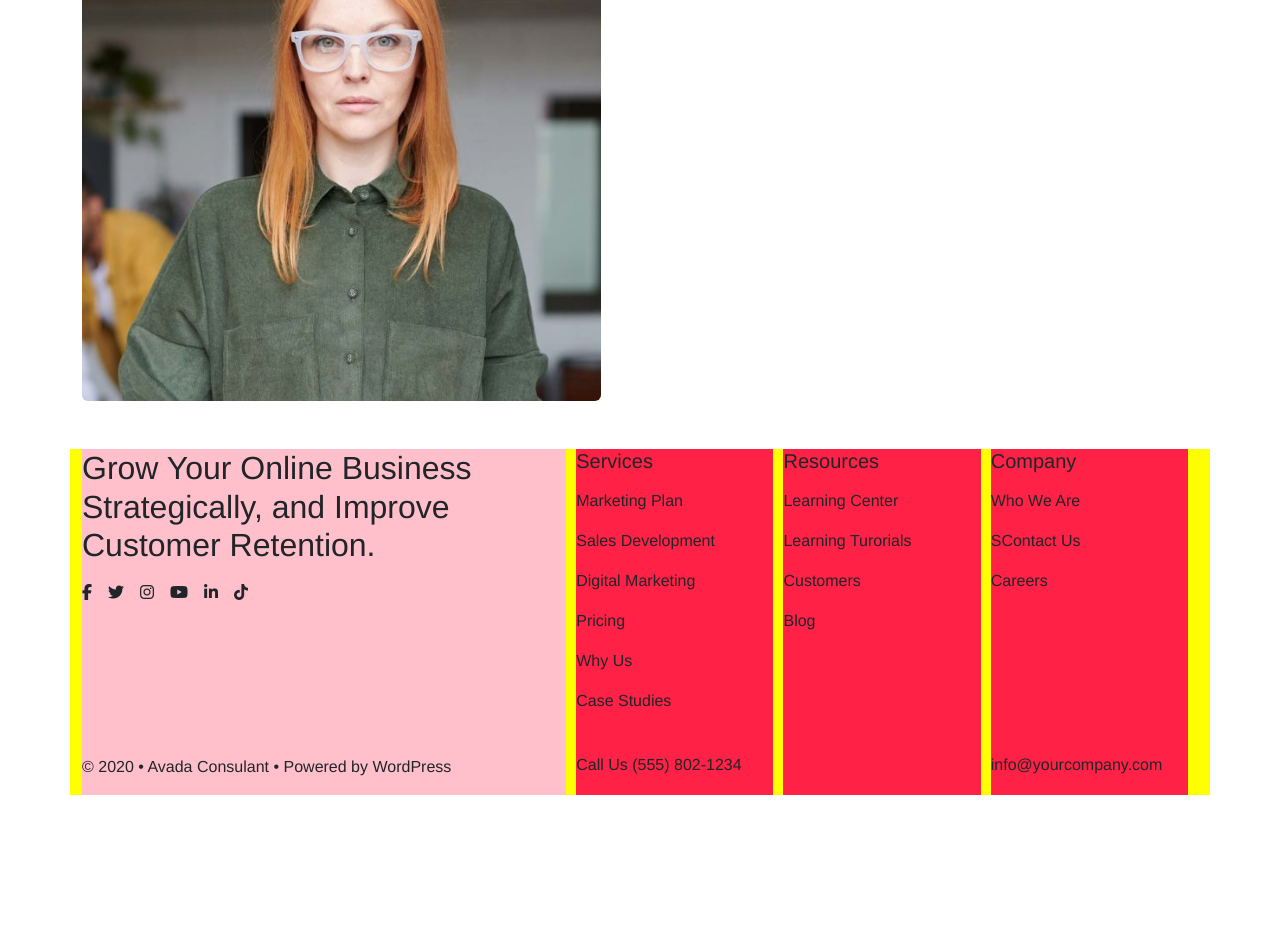
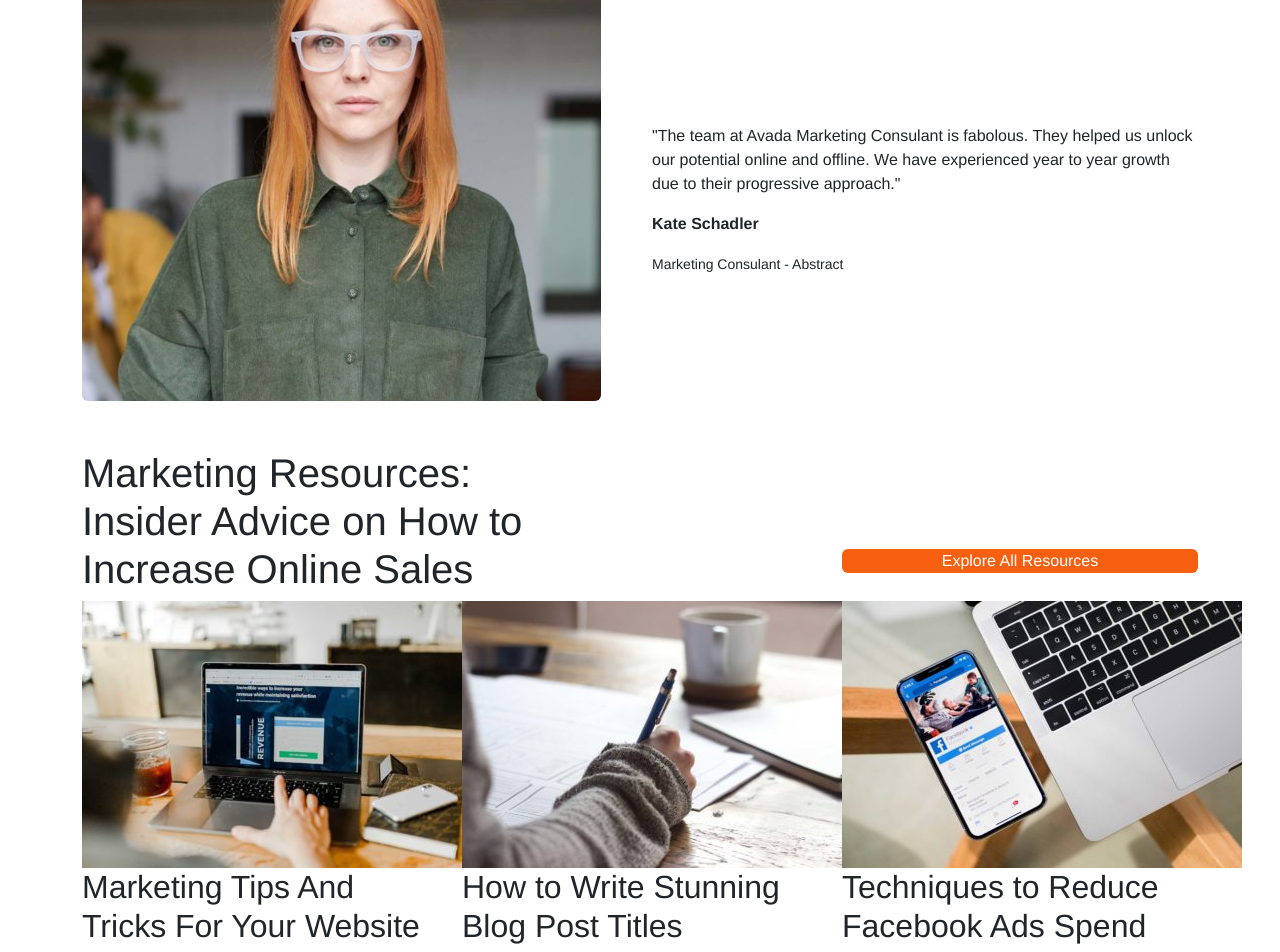
Before and after one commit to AndyDAntuono/proj-html-vuejs, a Vue app: page / in a window 1280 px wide. Shown: the part 5080-6032 px from the top of the page. Before the commit the page ends 5875 px from the top, so only its background shows below. Built offline with nearby package versions, Linux system fonts and the light colour scheme.

Commit message:
[UPD] updated AppMain.vue

```diff
--- a/src/components/AppMain.vue
+++ b/src/components/AppMain.vue
@@ -246,13 +246,36 @@
                     <img class="lg-testimonial rounded my-5" src="../assets/img/large-testimonial-600x583.jpg" alt="">
                 </div>
                 <div class="col-6">
-                    <div class=".d-flex align-items">
+                    <div class="testimonial-declaration">
                         <p>
                             "The team at Avada Marketing Consulant is fabolous. They helped us unlock our potential online and offline. We have experienced year to year growth due to their progressive approach."
                         </p>
                         <p><strong>Kate Schadler</strong></p>
                         <p><small>Marketing Consulant - Abstract</small></p>
                     </div>
+                </div>
+            </div>
+            <!--marketing resources section-->
+            <div class="row">
+                <div class="col-8">
+                    <h1>Marketing Resources:<br> Insider Advice on How to<br> Increase Online Sales</h1>
+                </div>
+                <div class="col-4">
+                    <div class="orange-button rounded text-center orange-btn-margin">Explore All Resources</div>
+                </div>
+            </div>
+            <div class="row mb-5">
+                <div class="col-4">
+                    <img src="../assets/img/blog-posts-6-400x267.jpg" alt="">
+                    <h2>Marketing Tips And Tricks For Your Website</h2>
+                </div>
+                <div class="col-4">
+                    <img src="../assets/img/blog-posts-5-400x267.jpg" alt="">
+                    <h2>How to Write Stunning Blog Post Titles</h2>
+                </div>
+                <div class="col-4">
+                    <img src="../assets/img/blog-posts-4-400x267.jpg" alt="">
+                    <h2>Techniques to Reduce Facebook Ads Spend</h2>
                 </div>
             </div>
         </div>
@@ -294,4 +317,10 @@
     .lg-testimonial {
         width: 95%;
     };
+    .testimonial-declaration {
+        margin-top: 275px;
+    };
+    .orange-btn-margin {
+        margin-top: 100px;
+    }
 </style>
```
